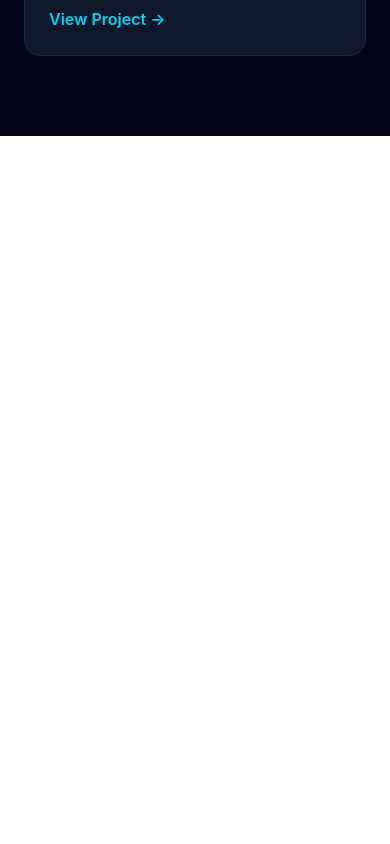
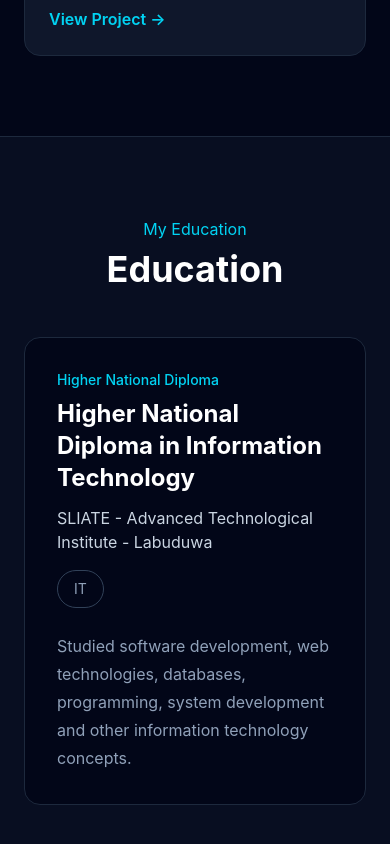
Before and after one commit to SAWANDI2001/my-portfolio, a React (Vite) app: page / in a window 390 px wide. Shown: the part 7151-7995 px from the top of the page. Before the commit the page ends 7287 px from the top, so only its background shows below. Built offline with nearby package versions, Linux system fonts and the light colour scheme.

Commit message:
Add Education section

```diff
--- a/src/App.jsx
+++ b/src/App.jsx
@@ -25,6 +25,9 @@ function App() {
             </a>
             <a href="#projects" className="text-slate-300 hover:text-white">
               Projects
+            </a>
+            <a href="#education" className="text-slate-300 hover:text-white">
+              Education
             </a>
             <a href="#contact" className="text-slate-300 hover:text-white">
               Contact
@@ -483,6 +486,50 @@ function App() {
           </div>
         </div>
       </section>
+
+      {/* Education Section */}
+      <section
+        id="education"
+        className="border-t border-slate-800 bg-slate-900/50 px-6 py-20"
+      >
+        <div className="mx-auto max-w-6xl">
+          <div className="mb-12 text-center">
+            <p className="text-cyan-400">My Education</p>
+
+            <h2 className="mt-2 text-4xl font-bold">Education</h2>
+          </div>
+
+          <div className="mx-auto max-w-3xl">
+            <div className="rounded-2xl border border-slate-800 bg-slate-950 p-8">
+              <div className="flex flex-col gap-4 md:flex-row md:items-start md:justify-between">
+                <div>
+                  <p className="text-sm font-medium text-cyan-400">
+                    Higher National Diploma
+                  </p>
+
+                  <h3 className="mt-2 text-2xl font-bold">
+                    Higher National Diploma in Information Technology
+                  </h3>
+
+                  <p className="mt-3 text-slate-300">
+                    SLIATE - Advanced Technological Institute - Labuduwa
+                  </p>
+                </div>
+
+                <span className="w-fit rounded-full border border-slate-700 px-4 py-2 text-sm text-slate-400">
+                  IT
+                </span>
+              </div>
+
+              <p className="mt-6 leading-7 text-slate-400">
+                Studied software development, web technologies, databases,
+                programming, system development and other information technology
+                concepts.
+              </p>
+            </div>
+          </div>
+        </div>
+      </section>
     </div>
   );
 }
```
